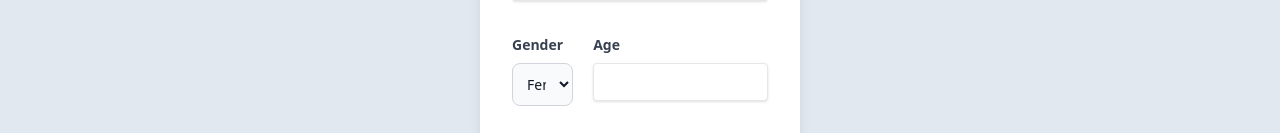
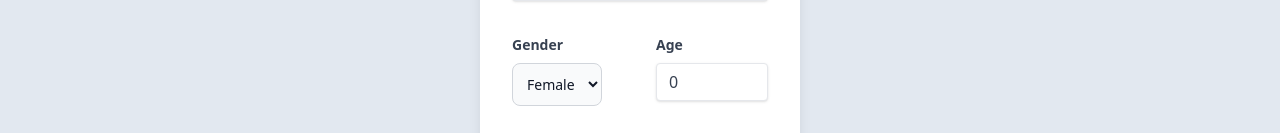
Before and after one commit to olo75jg21/teamMe, a React (Create React App) app in the folder client/: page /register in a window 1280 px wide. Shown: the part 531-664 px from the top of the page. Built offline with nearby package versions, Linux system fonts and the light colour scheme.

Commit message:
finished register form

```diff
--- a/client/src/components/register/RegisterForm.tsx
+++ b/client/src/components/register/RegisterForm.tsx
@@ -19,7 +19,7 @@ const registrationSchema = yup.object({
   email: yup.string().email('Provide a valid email').required('Email is required'),
   password: yup.string().min(8, 'At least 8 characters long').max(64, 'Max length is 64'),
   repeatPassword: yup.string().oneOf([yup.ref('password'), null], 'Passwords aren\'t the same'),
-  age: yup.string().min(16, 'You need to be at least 16').max(120, 'I dont think so').required('Age is required'),
+  age: yup.number().min(16, 'You need to be at least 16').max(120, 'I dont think so').required('Age is required'),
   gender: yup.string()
 });
 
@@ -87,7 +87,7 @@ const RegisterForm = (): JSX.Element => {
         <div className='flex justify-between'>
           <div className='mb-5 h-20 mr-5'>
             <label className='block text-gray-700 text-sm font-bold mb-2'>Gender</label>
-            <select {...register('gender')} className="bg-gray-50 border border-gray-300 text-gray-900 text-sm rounded-lg focus:ring-blue-500 focus:border-blue-500 block w-full p-2.5">
+            <select {...register('gender')} className="bg-gray-50 w-28 border border-gray-300 text-gray-900 text-sm rounded-lg focus:ring-blue-500 focus:border-blue-500 block w-full p-2.5">
               <option value="female">Female</option>
               <option value="male">Male</option>
             </select>
@@ -102,8 +102,9 @@ const RegisterForm = (): JSX.Element => {
           <div className='mb-5 h-20'>
             <label className='block text-gray-700 text-sm font-bold mb-2'>Age</label>
             <input
-              className='shadow appearance-none border rounded w-full py-2 px-3 text-gray-700 leading-tight focus:outline-none focus:shadow-outline'
+              className='shadow appearance-none border rounded w-28 py-2 px-3 text-gray-700 leading-tight focus:outline-none focus:shadow-outline'
               type='number'
+              defaultValue={0}
               {...register("age")}
             />
             {errors.age?.message && <span className='text-red-600'>{errors.age?.message}</span>}
@@ -111,7 +112,7 @@ const RegisterForm = (): JSX.Element => {
 
         </div>
 
-        <input type="submit" value='Sign In' defaultValue='1' className='bg-blue-500 cursor-pointer hover:bg-blue-700 text-white font-bold py-2 px-4 rounded focus:outline-none focus:shadow-outline" type="button' />
+        <input type="submit" value='Sign In' className='bg-blue-500 cursor-pointer hover:bg-blue-700 text-white font-bold py-2 px-4 rounded focus:outline-none focus:shadow-outline" type="button' />
 
         <div className='flex mt-5'>
           <p>Have an account?&nbsp;</p>
```
Also changed, not shown: 8 other files (tests, documents, lock files or other folders).
